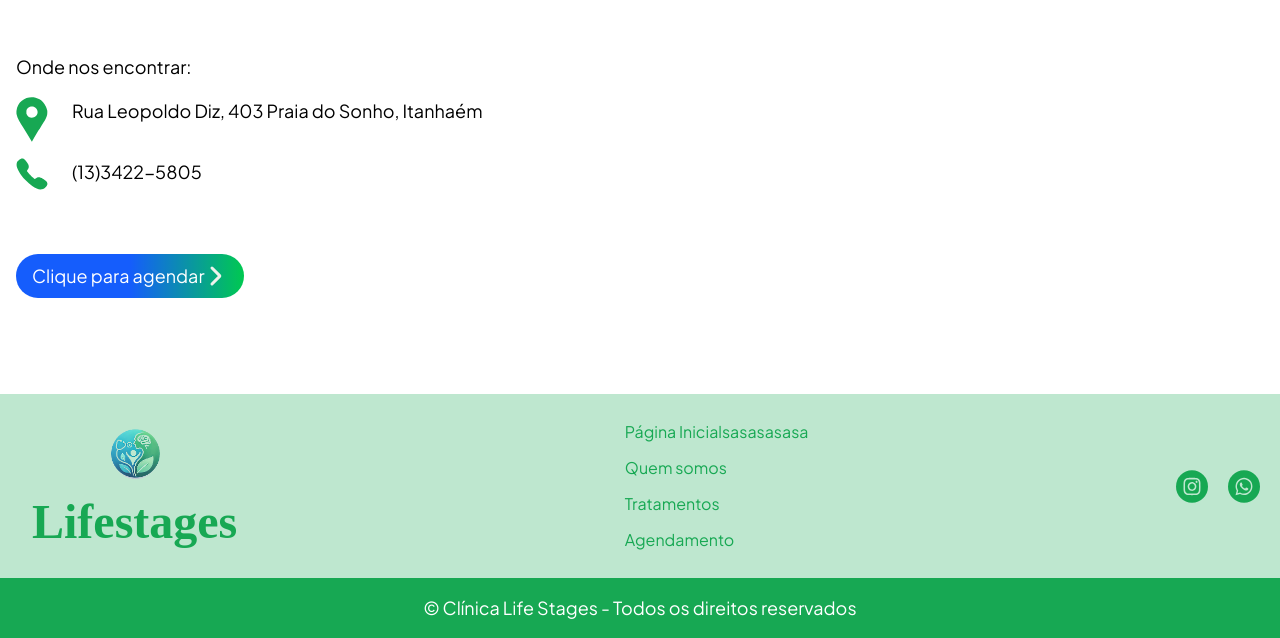
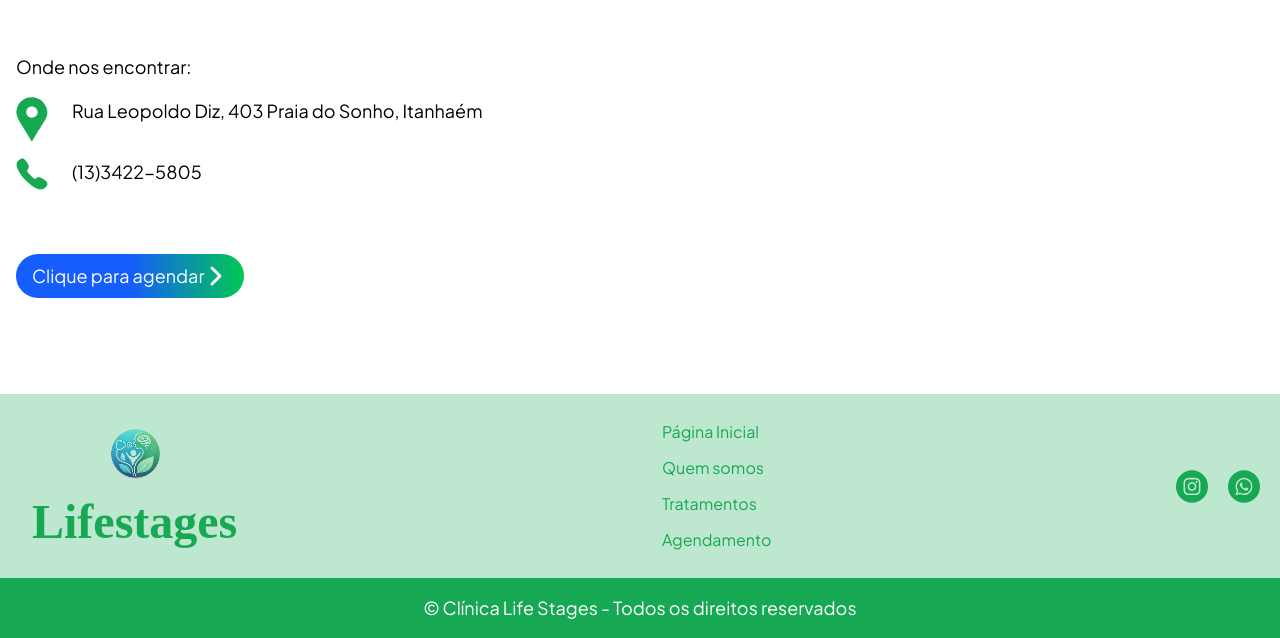
Before and after one commit to thaygobajgar/lifestagesproj, a Next.js app in the folder front/: page / in a window 1280 px wide. Shown: the part 3217-3855 px from the top of the page. Built offline with nearby package versions, Linux system fonts and the light colour scheme; grey boxes are pictures that could not be loaded; a web font is replaced by a local one.

Commit message:
fix: footer navbar

```diff
--- a/front/src/app/layout.tsx
+++ b/front/src/app/layout.tsx
@@ -76,7 +76,7 @@ export default function RootLayout({
               <ul className="flex flex-col gap-[12px]">
                 <li>
                   <Link href="/" className="text-green-500">
-                    Página Inicialsasasasasa
+                    Página Inicial
                   </Link>
                 </li>
                 <li>
```
